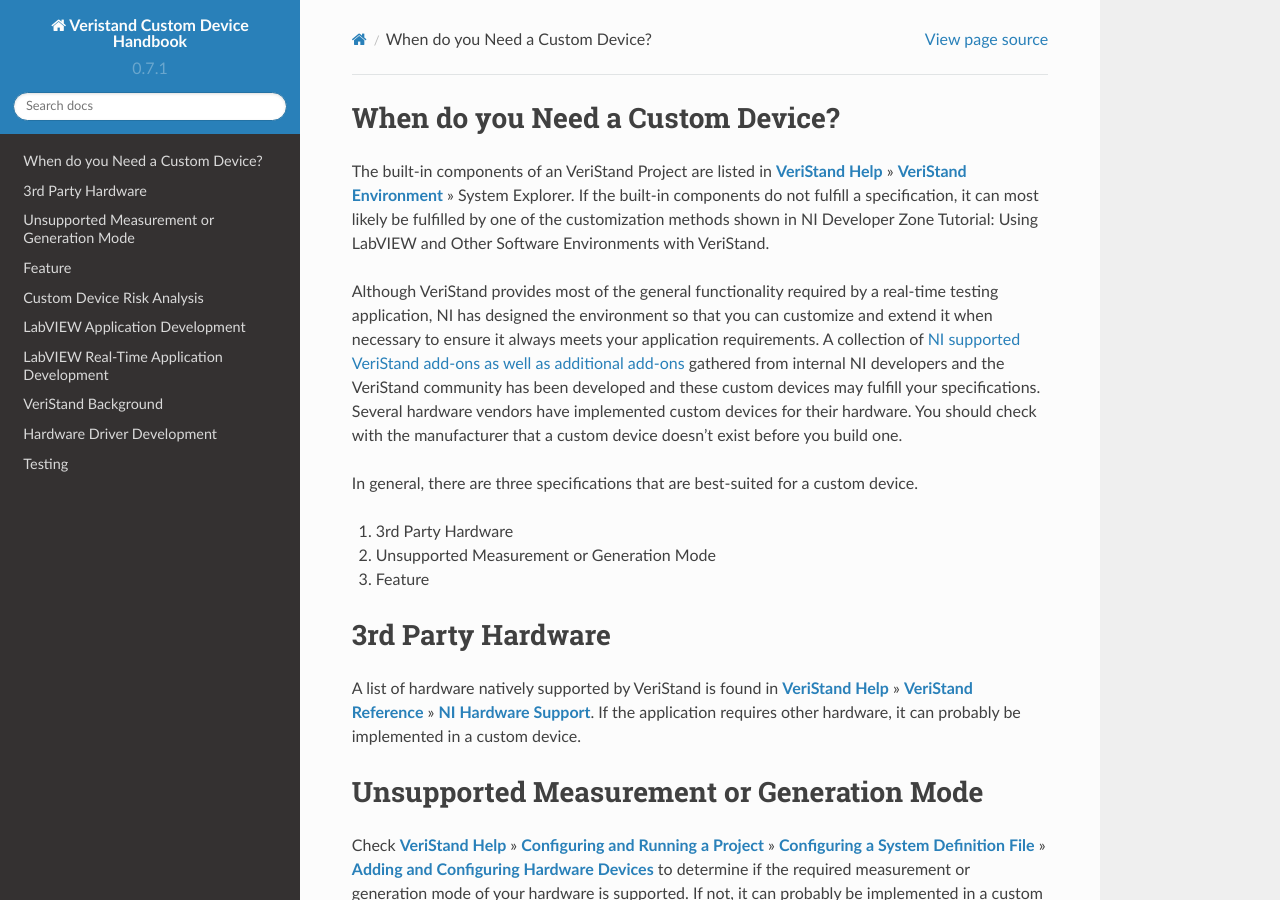
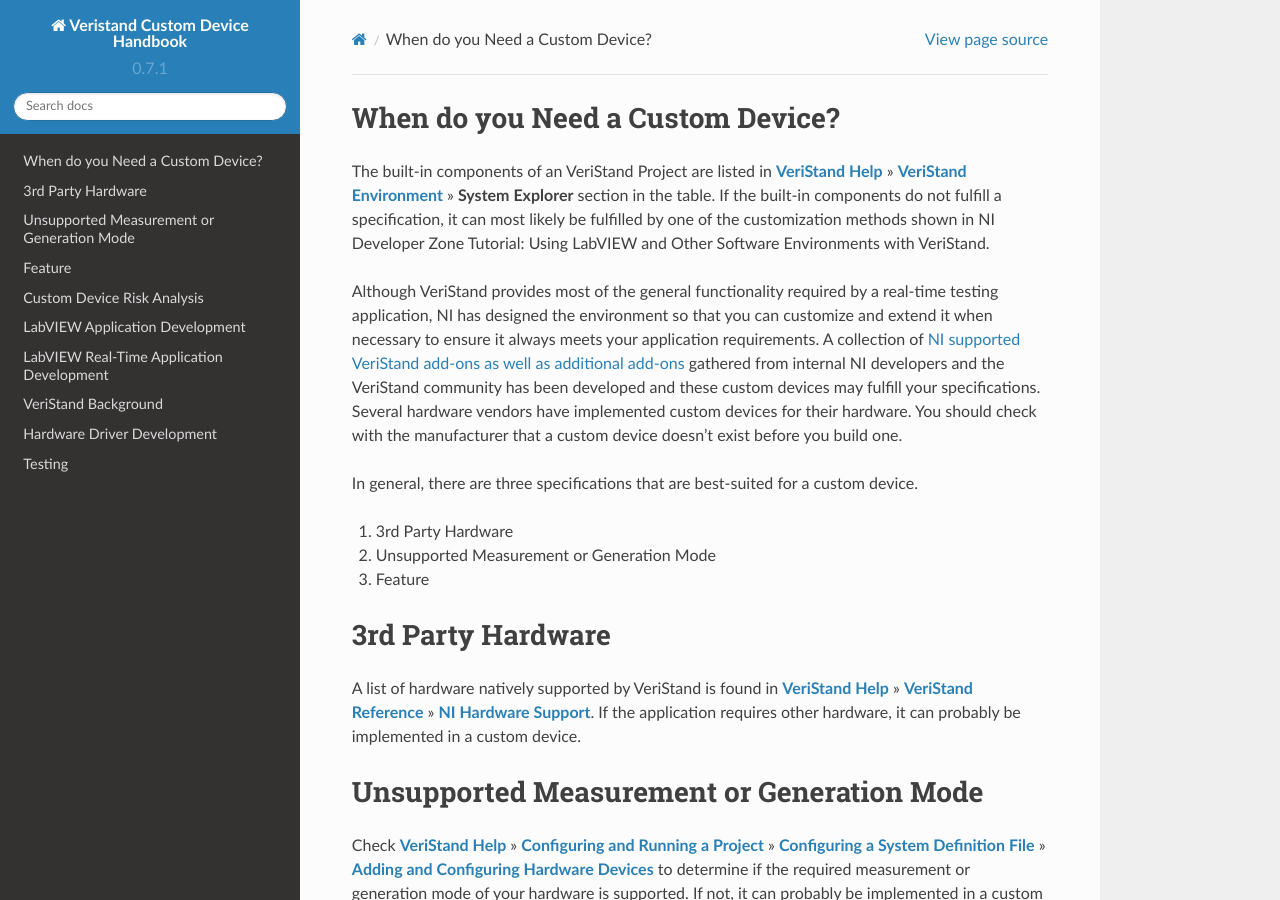
Before and after one commit to ni/niveristand-custom-device-handbook, a Sphinx documentation site: the page built from docs/When_Do_You_Need_A_Custom_Device.md, in a window 1280 px wide and 900 px high. Built offline with Sphinx 7.4.7 and the Read the Docs theme 2.0.0, drawn with Linux system fonts in a browser that asks for light colours; some of the changed text lies outside the part shown.

Commit message:
small fixes

```diff
--- a/docs/When_Do_You_Need_A_Custom_Device.md
+++ b/docs/When_Do_You_Need_A_Custom_Device.md
@@ -1,6 +1,6 @@
 #### When do you Need a Custom Device?
 
-The built-in components of an VeriStand Project are listed in **[VeriStand Help](https://www.ni.com/documentation/en/veristand/latest/manual/manual-overview/)** » **[VeriStand Environment](https://www.ni.com/documentation/en/veristand/latest/manual/environment/)** » System Explorer. If the built-in components do not fulfill a specification, it can most likely be fulfilled by one of the customization methods shown in NI Developer Zone Tutorial: Using LabVIEW and Other Software Environments with VeriStand.
+The built-in components of an VeriStand Project are listed in **[VeriStand Help](https://www.ni.com/documentation/en/veristand/latest/manual/manual-overview/)** » **[VeriStand Environment](https://www.ni.com/documentation/en/veristand/latest/manual/environment/)** » **System Explorer** section in the table. If the built-in components do not fulfill a specification, it can most likely be fulfilled by one of the customization methods shown in NI Developer Zone Tutorial: Using LabVIEW and Other Software Environments with VeriStand.
 
 
 Although VeriStand provides most of the general functionality required by a real-time testing application, NI has designed the environment so that you can customize and extend it when necessary to ensure it always meets your application requirements. A collection of [NI supported VeriStand add-ons as well as additional add-ons](https://www.ni.com/en-us/support/documentation/supplemental/15/veristand-add-ons.html) gathered from internal NI developers and the VeriStand community has been developed and these custom devices may fulfill your specifications.
@@ -49,9 +49,9 @@
 
 The custom device must call a hardware or instrument driver to support 3rd-party hardware. All National Instruments hardware comes with a LabVIEW Application Program Interface (API) that can be used in the custom device. However, just because a LabVIEW API exists does not guarantee the custom device can be easily implemented. Consider the following points when evaluating the feasibility of a custom device for 3rd-party hardware.
 
-1 Does an Instrument Driver exist? See **[Instrument Driver Network](https://www.ni.com/en-us/support/downloads/instrument-drivers.html)** for more information.<br />
-2 Is a hardware driver available?<br />
-3 Is the driver well documented?<br />
+1. Does an Instrument Driver exist? See **[Instrument Driver Network](https://www.ni.com/en-us/support/downloads/instrument-drivers.html)** for more information.<br />
+2. Is a hardware driver available?<br />
+3. Is the driver well documented?<br />
 
 VeriStand uses channels to pass data between different parts of the system, including to and from custom devices. All VeriStand channels are LabVIEW double data type (DBL). See **[LabVIEW Help](https://zone.ni.com/reference/en-XX/help/371361R-01/)** » **[Fundamentals](https://zone.ni.com/reference/en-XX/help/371361R-01/TOC5.htm)** » **[Building the Block Diagram](https://zone.ni.com/reference/en-XX/help/371361R-01/TOC12.htm)** » **[How-To](https://zone.ni.com/reference/en-XX/help/371361R-01/TOC14.htm)** » **[Floating Point Numbers](https://zone.ni.com/reference/en-XX/help/371361R-01/lvhowto/floating_point_numbers/)** for more information on LabVIEW data types.
 
```
